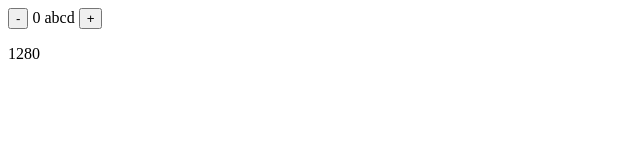
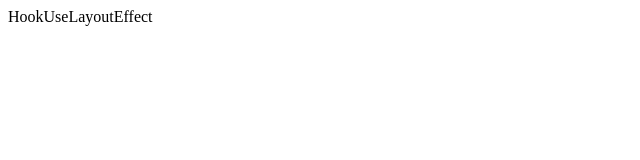
Before and after one commit to mynk-13/react-revision, a React (Vite) app in the folder All Hooks/: page / in a window 1280 px wide. Shown: the top 160 px of the page, without its empty margins (0-640 px from the left). Built offline with nearby package versions, Linux system fonts and the light colour scheme.

Commit message:
UseLayoutEffect Added

```diff
--- /dev/null
+++ b/All Hooks/src/AllHooksRevision/HookUseLayoutEffect.jsx
@@ -0,0 +1,19 @@
+import React, { useEffect, useLayoutEffect } from 'react'
+
+const HookUseLayoutEffect = () => {
+
+    useLayoutEffect(()=>{
+        console.log("useLayoutEffect runs");
+
+    },[]);
+
+    useEffect(()=>{
+        console.log("useEffect runs");
+    })
+
+  return (
+    <div>HookUseLayoutEffect</div>
+  )
+}
+
+export default HookUseLayoutEffect
--- a/All Hooks/src/App.jsx
+++ b/All Hooks/src/App.jsx
@@ -1,4 +1,5 @@
 import HookUseEffect from "./AllHooksRevision/HookUseEffect"
+import HookUseLayoutEffect from "./AllHooksRevision/HookUseLayoutEffect"
 import HookUseState from "./AllHooksRevision/HookUseState"
 
 
@@ -7,7 +8,8 @@ function App() {
   return (
       <div>
        {/* <HookUseState /> */}
-       <HookUseEffect />
+       {/* <HookUseEffect /> */}
+       <HookUseLayoutEffect />
        </div>
   )
 }
```
